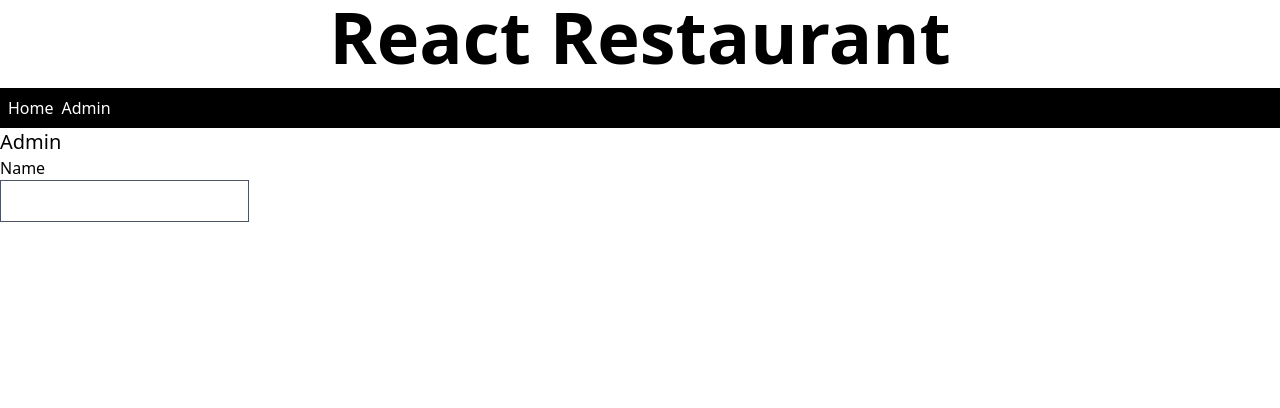
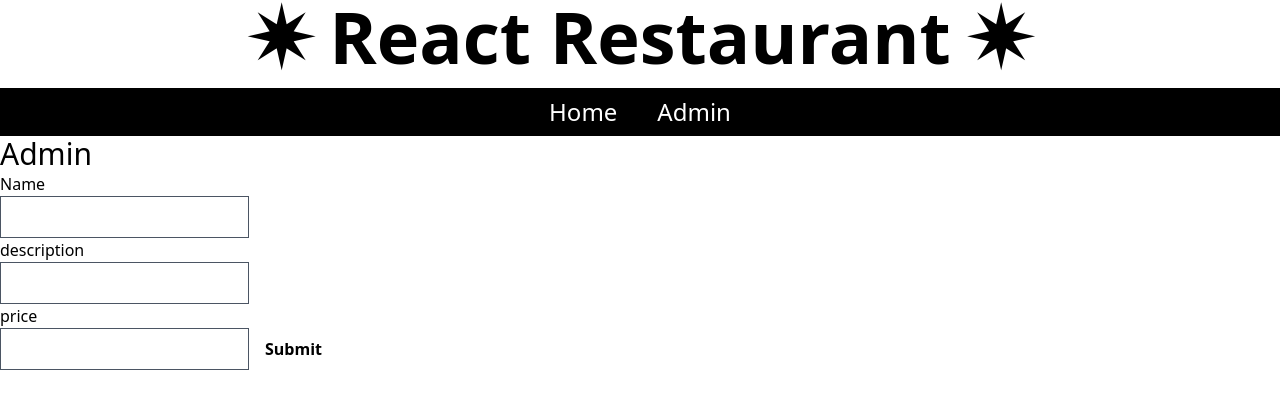
Before and after one commit to doublek909/react-restaurant, a React (Vite) app: page /admin in a window 1280 px wide. Shown: the top 408 px of the page. Built offline with nearby package versions, Linux system fonts and the light colour scheme.

Commit message:
add clsx and button styles

```diff
--- a/package.json
+++ b/package.json
@@ -9,6 +9,7 @@
     "preview": "vite preview"
   },
   "dependencies": {
+    "clsx": "^1.2.1",
     "react": "^18.2.0",
     "react-dom": "^18.2.0",
     "react-router-dom": "^6.4.1"
--- a/src/Admin.tsx
+++ b/src/Admin.tsx
@@ -1,5 +1,6 @@
 import Input from "./shared/Input";
 import Heading from "./shared/Heading";
+import Button from "./shared/Button";
 
 export default function Admin() {
   return (
@@ -7,6 +8,11 @@ export default function Admin() {
       <Heading children="Admin" level={2} />
       <form>
         <Input id="name" label="Name" />
+        <Input id="description" label="description" />
+        <Input id="Price" label="price" type="number" />
+        <Button type="submit" variant="primary">
+          Submit
+        </Button>
       </form>
     </>
   );
--- a/src/App.tsx
+++ b/src/App.tsx
@@ -5,13 +5,15 @@ import Menu from "./Menu";
 export default function App() {
   return (
     <>
-      <h1 className="text-7xl mb-4 font-bold text-center">React Restaurant</h1>
+      <h1 className="text-7xl mb-4 font-bold text-center">
+        ✷ React Restaurant ✷
+      </h1>
       <nav className="bg-black text-white h-15 p-2">
-        <ul className="flex">
-          <li className="mr-2">
+        <ul className="text-center flex justify-center">
+          <li className="mr-10 text-2xl">
             <Link to="/">Home </Link>
           </li>
-          <li className="mr-2">
+          <li className="text-2xl">
             <Link to="/admin"> Admin </Link>
           </li>
         </ul>
--- a/src/Menu.tsx
+++ b/src/Menu.tsx
@@ -6,9 +6,12 @@ export default function Menu() {
     <div className="flex flex-wrap">
       {foods.map((food) => {
         return (
-          <div className="basis-1/5 p-5 w-full flex-auto text-center m-4 shadow-lg bg-indigo-100 rounded">
-            <div className="font-bold">
-              <Heading children={food.name} level={2} />
+          <div
+            key={food.name}
+            className="basis-1/5 p-5 w-full flex-auto text-center m-4 shadow-lg bg-indigo-100 rounded"
+          >
+            <div className="font-bold mb-6">
+              <Heading children={food.name} level={4} />
             </div>
             <img
               className="h-72 w-full object-cover"
@@ -16,9 +19,7 @@ export default function Menu() {
               alt={food.name}
             />
             <p>{food.description}</p>
-            <p className="font-bold bg-indigo-200 align-bottom">
-              ${food.price}
-            </p>
+            <p className="font-bold bg-indigo-200">${food.price}</p>
           </div>
         );
       })}
--- /dev/null
+++ b/src/shared/Button.tsx
@@ -0,0 +1,33 @@
+import clsx from "clsx";
+
+type ButtonProps = {
+  className?: string;
+  children: React.ReactNode;
+  type: "button" | "submit";
+  variant: "primary" | "secondary";
+};
+
+const variantMap = {
+  primary: "bg-indigo-500 text-white",
+  secondary: "bg-gray-500 text-white",
+};
+
+export default function Button({
+  children,
+  type,
+  variant,
+  className,
+}: ButtonProps) {
+  return (
+    <button
+      type={type}
+      className={
+        (clsx(variantMap[variant]),
+        className,
+        "hover:bg-indigo-700 font-bold py-2 px-4 rounded")
+      }
+    >
+      {children}
+    </button>
+  );
+}
--- a/src/shared/Heading.tsx
+++ b/src/shared/Heading.tsx
@@ -1,13 +1,22 @@
 type HeadingProps = {
   children: React.ReactNode;
   level: 1 | 2 | 3 | 4 | 5 | 6;
+};
+
+const sizeMap = {
+  1: "text-4xl",
+  2: "text-3xl",
+  3: "text-2xl",
+  4: "text-xl",
+  5: "text-lg",
+  6: "text-base",
 };
 
 export default function Input(props: HeadingProps) {
   const Tag = `h${props.level}` as keyof JSX.IntrinsicElements;
   return (
     <>
-      <Tag className="block text-xl">{props.children}</Tag>
+      <Tag className={`${sizeMap[props.level]}`}>{props.children}</Tag>
     </>
   );
 }
--- a/src/shared/Input.tsx
+++ b/src/shared/Input.tsx
@@ -1,15 +1,16 @@
 type InputProps = {
   id: string;
   label: string;
+  type?: "text" | "number" | "email" | "password" | "tel";
 };
 
-export default function Input(prop: InputProps) {
+export default function Input({ id, label, type = "text" }: InputProps) {
   return (
     <>
-      <label className="block" htmlFor={prop.id}>
-        {prop.label}
+      <label className="block" htmlFor={id}>
+        {label}
       </label>
-      <input id={prop.id} className="border border-gray-600 p-2" type="text" />
+      <input id={id} className="border border-gray-600 p-2" type={type} />
     </>
   );
 }
```
Also changed, not shown: 1 other file (tests, documents, lock files or other folders).
